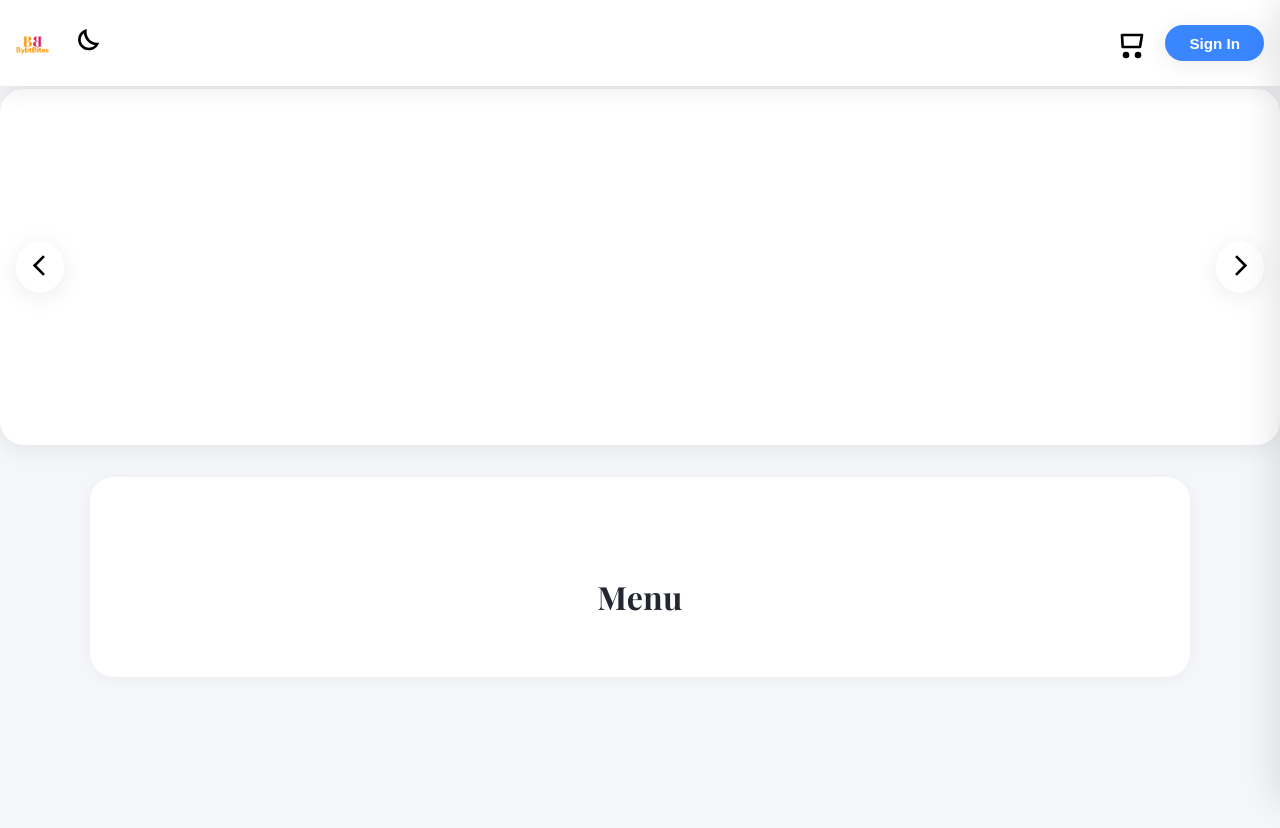
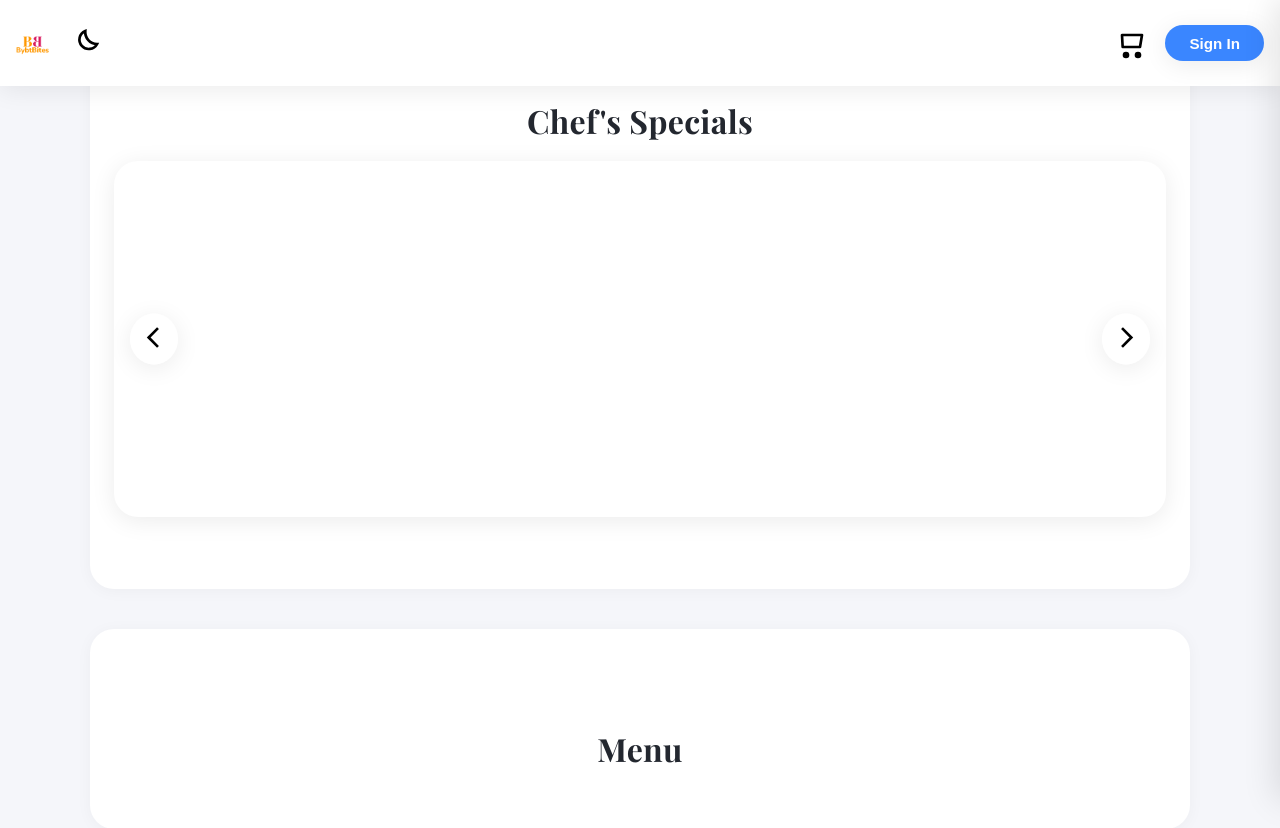
Before and after one commit to akbolaji-04/Bytebites-v3, a plain HTML site: page index.html in a window 1280 px wide. Drawn offline with nearby package versions, Linux system fonts and the light colour scheme; some packages are replaced by stand-ins of ours; no server answers.

Commit message:
Update index.html

```diff
--- a/index.html
+++ b/index.html
@@ -63,7 +63,7 @@
     </div>
 
     <!-- Chef's Special Carousel -->
-    <section class="sectionv">
+    <section class="section">
       <h2 class="section-title">Chef's Specials</h2>
       <div id="specials-carousel" class="carousel">
         <div id="carousel-track" class="carousel-track"></div>
```
